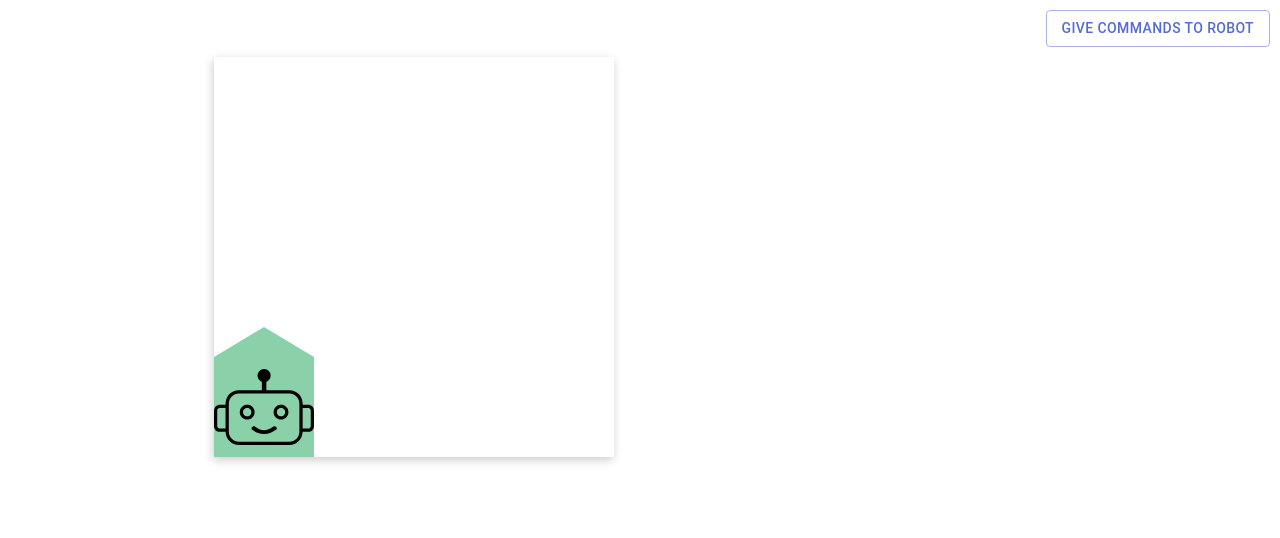
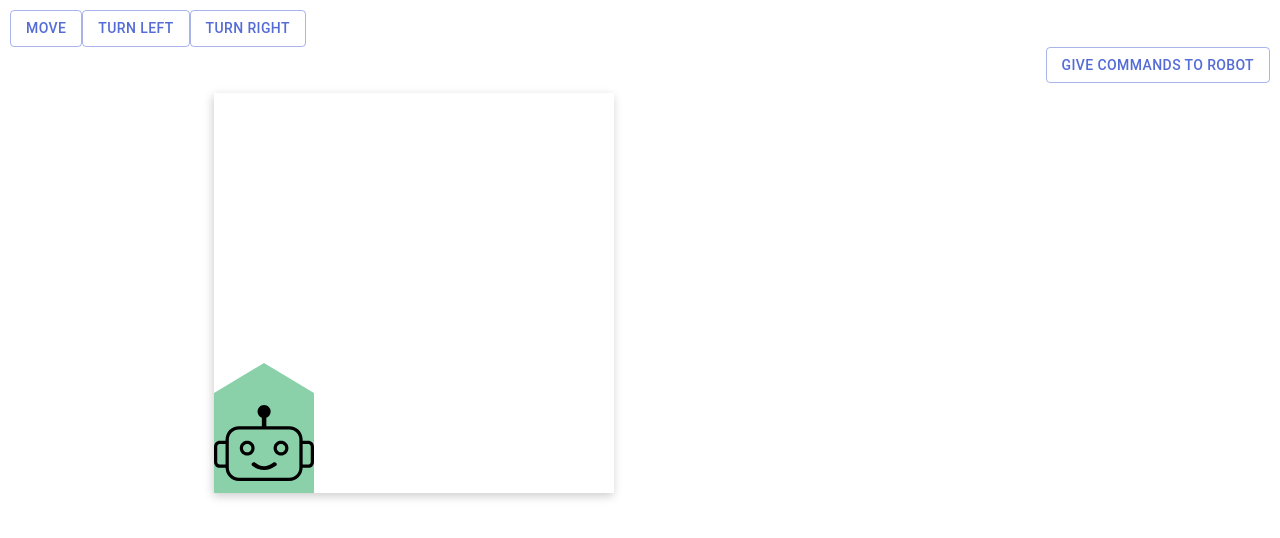
Before and after one commit to AshisSarthak/roboboard, a React (Create React App) app: page / in a window 1280 px wide. Shown: the top 538 px of the page. Built offline with nearby package versions, Linux system fonts and the light colour scheme.

Commit message:
feature/add-robot-movement-other-ui-features-1
Added move buttons for demo purpose

```diff
--- a/src/components/container-app/App.tsx
+++ b/src/components/container-app/App.tsx
@@ -3,15 +3,26 @@ import "./App.css";
 import Board from "../board/board";
 import { useMoveRobots } from "../../hooks/use-move-robots";
 import CommandsDrawer from "../commands-drawer/commands-drawer";
+import { Button } from "@mui/material";
 
 function App() {
-  const {move,turnLeft,turnRight} = useMoveRobots();
+  const { move, turnLeft, turnRight } = useMoveRobots();
   return (
     <>
       <header className="robo-header">
+        <Button variant="outlined" onClick={move}>
+          Move
+        </Button>
+        <Button variant="outlined" onClick={turnLeft}>
+          Turn Left
+        </Button>
+        <Button variant="outlined" onClick={turnRight}>
+          Turn Right
+        </Button>
         <CommandsDrawer />
       </header>
-      <Board dimension={4}/>
+
+      <Board dimension={4} />
     </>
   );
 }
```
Also changed, not shown: 7 other files (tests, documents, lock files or other folders).
